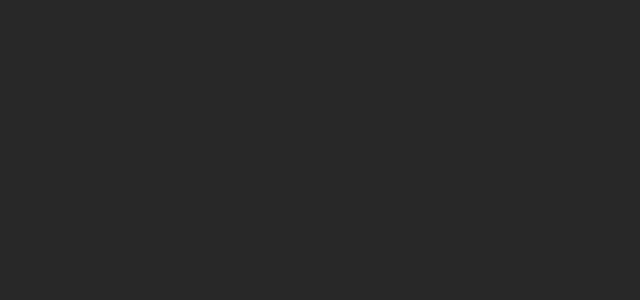
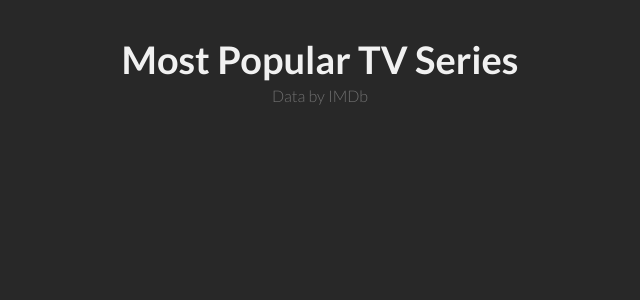
Before and after one commit to mauriciomutte/imdb-scraping, a React (Create React App) app in the folder packages/client/: page / in a window 1280 px wide. Shown: the top 300 px of the page, without its empty margins (320-960 px from the left). Built offline with nearby package versions, Linux system fonts and the light colour scheme.

Commit message:
feat(client): add Title conponent in App

```diff
--- a/packages/client/src/App.js
+++ b/packages/client/src/App.js
@@ -1,10 +1,12 @@
 import React from 'react';
+import Title from './components/Title';
 import GlobalStyle from './styles/global';
 
 export default () => {
   return (
     <div>
       <GlobalStyle></GlobalStyle>
+      <Title />
     </div>
   );
 }
```
